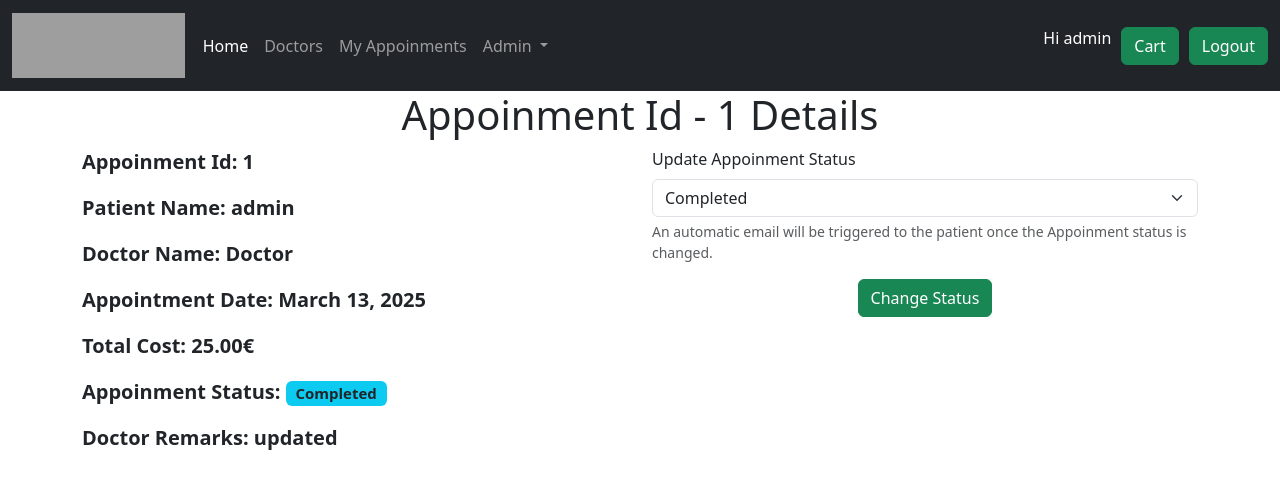
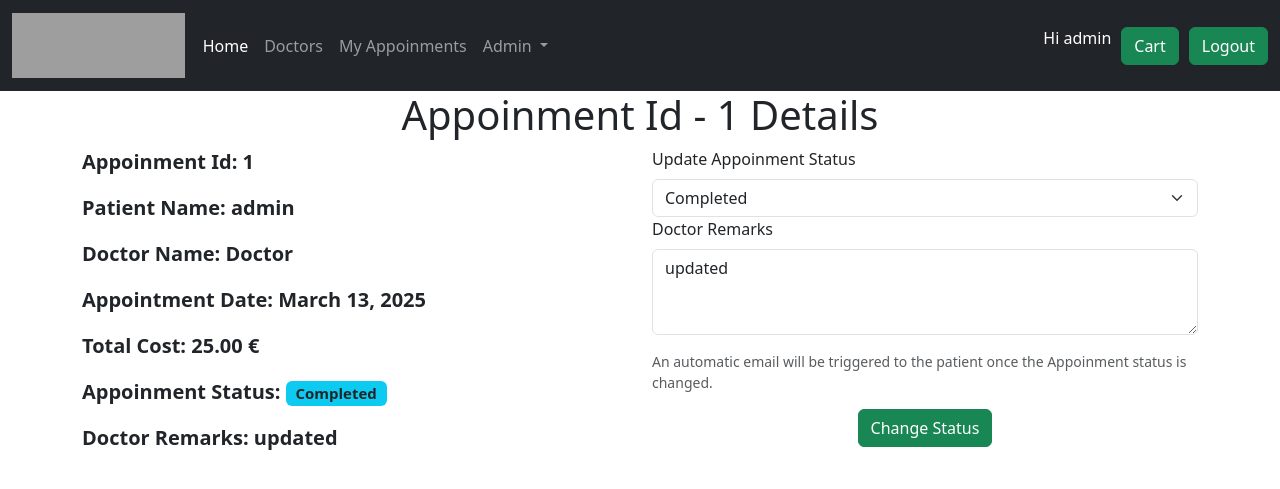
Before and after one commit to NidhiAnandan12/x23286873_cloud_devops_sec, a Django app: page /appoinmentdetails/1 in a window 1280 px wide. Shown: the top 489 px of the page. Run offline with Django 5.2, Linux system fonts and the light colour scheme; a user stored in the database is signed in; data comes from the database, SQL or seed files in the repository; both versions use the stored data as it was after the commit; some libraries are stand-ins or nearby versions; grey boxes are pictures that could not be loaded.

Commit message:
mail changes and update appoinment status

```diff
--- a/doctor_project/doctor_app/templates/doctor_app/appoinment_details.html
+++ b/doctor_project/doctor_app/templates/doctor_app/appoinment_details.html
@@ -13,7 +13,7 @@
         <p class="order-details" style=" font-weight: 700; font-size: 20px;">Appointment Date: {{ appoinment.appointment_date }}</p>
 
 
-        <p class="order-details" style=" font-weight: 700; font-size: 20px;">Total Cost: {{ appoinment.appointment_doctor.doctor_cost }}€</p>
+        <p class="order-details" style=" font-weight: 700; font-size: 20px;">Total Cost: {{ appoinment.appointment_doctor.doctor_cost }} €</p>
         <p class="order-details" style=" font-weight: 700; font-size: 20px;">Appoinment Status: <span class="badge bg-info text-dark"> {{ appoinment.appoinment_booking_status }}</span> </p>
         <p class="order-details" style=" font-weight: 700; font-size: 20px;">Doctor Remarks: {{ appoinment.appoinment_doctor_remarks }} </p>
 
@@ -23,15 +23,19 @@
       <div class="col-6">
         {% if user.is_superuser %}
 
-        <form method="post" action="">
+        <form method="post" action="{% url 'updateAppoinmentStatus' appoinment.appointment_id %}">
             {% csrf_token %}
             <div class="mb-3">
                 <label for="order_status" class="form-label">Update Appoinment Status</label>
-                <select class="form-select" id="order_status" name="order_status">
+                <select class="form-select" id="appoinment_status" name="appoinment_status">
                     {% for value, label in appoinment_status_choices %}
                         <option value="{{ value }}" {% if appoinment.appoinment_booking_status == value %}selected{% endif %}>{{ label }}</option>
                     {% endfor %}
                 </select>
+                <div class="mb-3">
+                    <label for="exampleFormControlTextarea1" class="form-label">Doctor Remarks</label>
+                    <textarea class="form-control" name="doctor_remarks"  rows="3" required>{{ appoinment.appoinment_doctor_remarks }}</textarea>
+                  </div>
                 <div class="form-text">An automatic email will be triggered to the patient once the Appoinment status is changed.</div>
             </div>
 
--- a/doctor_project/doctor_app/templates/doctor_app/my_appoinments.html
+++ b/doctor_project/doctor_app/templates/doctor_app/my_appoinments.html
@@ -33,7 +33,7 @@
 
                                <td>{{ appoinment.appointment_patient.username }}</td>
 
-                            <td><a href="" class="btn btn-warning">Update</a> </td>
+                            <td><a href="{% url 'appoinmentDetails' appoinment.appointment_id %}" class="btn btn-warning">Update</a> </td>
                             {% endif %}
                         </tr>
                 {% endfor%}
--- a/doctor_project/doctor_app/urls.py
+++ b/doctor_project/doctor_app/urls.py
@@ -20,6 +20,8 @@ urlpatterns = [
     path('bookdoctor/<int:doctor_id>',views.BookDoctorAppoinment ,name='bookDoctorAppoinment'),
     path('appoinments/',views.MyAppoinments ,name='myAppoinments'),
     path('appoinmentdetails/<int:appoinment_id>',views.AppoinmentDetails ,name='appoinmentDetails'),
+    path('updateappoinmentstatus/<int:appoinment_id>',views.updateAppoinmentStatus ,name='updateAppoinmentStatus'),
+
 
 
 
--- a/doctor_project/doctor_app/views.py
+++ b/doctor_project/doctor_app/views.py
@@ -5,6 +5,10 @@ from django.contrib import messages
 from django.shortcuts import render,redirect
 from .models import DoctorDepartment,Doctor,Appointment,Patient
 from .forms import CreateDoctorForm,CreateDepartmentForm,CreateAppoinmentForm
+from django.core.mail import send_mail
+from django.conf import settings
+
+
 
 
 def index(request):
@@ -143,3 +147,20 @@ def AppoinmentDetails(request,appoinment_id):
      appoinment = Appointment.objects.get(appointment_id=appoinment_id)
      appoinment_context = {'appoinment': appoinment, 'appoinment_status_choices': Appointment.AppoinmentStatus.choices}
      return render(request, 'doctor_app/appoinment_details.html', appoinment_context)
+
+def updateAppoinmentStatus(request, appoinment_id):
+    appointment = Appointment.objects.get(appointment_id=appoinment_id)
+    if request.method == "POST":
+        new_status = request.POST.get("appoinment_status")
+        doctor_remarks = request.POST.get("doctor_remarks")
+        print(doctor_remarks)
+        if new_status in dict(Appointment.AppoinmentStatus.choices):
+            appointment.appoinment_booking_status = new_status
+            appointment.appoinment_doctor_remarks = doctor_remarks
+            appointment.save()
+            address = appointment.appointment_patient.email
+            subject = f'Cloud Devops Project - Doctor Appoinment Update- {appoinment_id}'
+            message = f'Your Doctor Appoinment with appoinment  id {appoinment_id} placed on {appointment.appointment_date:%d-%m-%Y} status has been changed to {new_status}. with the following doctors remarks {appointment.appoinment_doctor_remarks}'
+            send_mail(subject, message, settings.EMAIL_HOST_USER, [address])
+            messages.success(request,"Appoinment Status updated successfully and the mail has been sent to the Patient.")
+    return redirect("appoinmentDetails", appoinment_id=appoinment_id)
```
Also changed, not shown: doctor_project/doctor_project/settings.py (+7 -0 lines), doctor_project/db.sqlite3.
